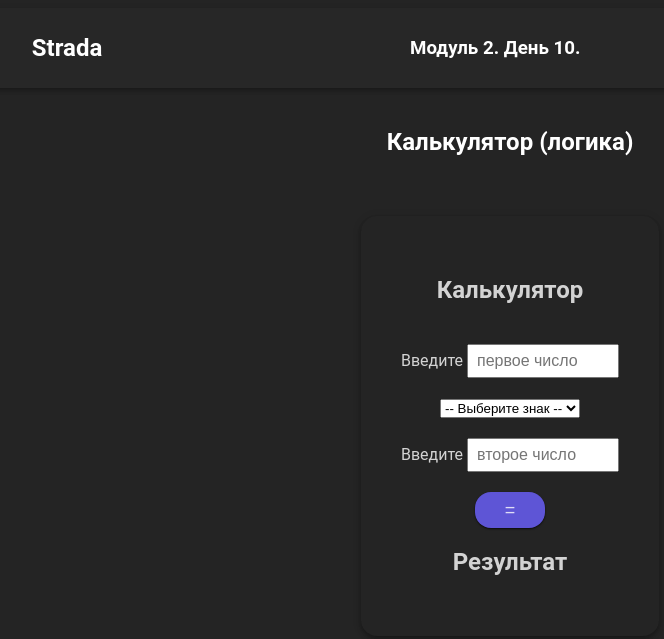
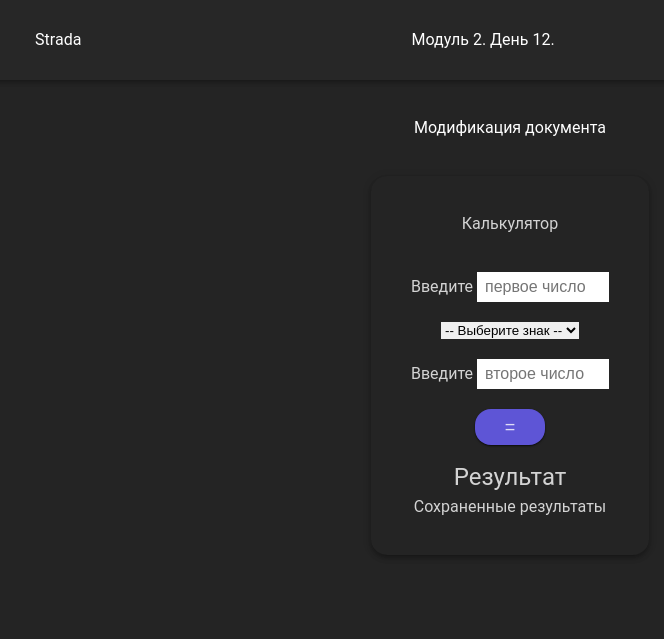
Before and after one commit to ivalera/calculator_strada, a plain HTML site: page index.html in a window 1280 px wide. Shown: the whole page, without its empty margins (130-794 px from the left). Drawn offline with Linux system fonts and the light colour scheme; files that its build step writes are made by us from their sources.

Commit message:
Update index.html

```diff
--- a/index.html
+++ b/index.html
@@ -4,19 +4,20 @@
     <meta charset="UTF-8">
     <meta http-equiv="X-UA-Compatible" content="IE=edge">
     <meta name="viewport" content="width=device-width, initial-scale=1.0">
-    <link href="styles.css" rel="stylesheet" type="text/css" />
+    <link href="css/normalize.css" rel="stylesheet" type="text/css" />
+    <link href="css/styles.css" rel="stylesheet" type="text/css" />
     <title>Калькулятор (логика)</title>
 </head>
 <body>
     <div class="header">
         <h2>Strada</h2>
-        <h3>Модуль 2. День 10.</h3>
+        <h3>Модуль 2. День 12.</h3>
         <div style="width: 100px"></div>
     </div>
 
     <div class="main">
         <div class="container">
-            <h2 class="theme__title">Калькулятор (логика)</h2>
+            <h2 class="theme__title">Модификация документа</h2>
             <div class="calculator__card">
                 <h2 class="calculator__title">Калькулятор</h2>
                 <div class="digit__block">
@@ -38,6 +39,7 @@
                 </div>
                 <button id="result-btn" class="btn">=</button>
                 <h2 id="result-digit">Результат</h2>
+                <div id="save-result">Сохраненные результаты</diiv>
             </div>
         </div>
     </div>
```
